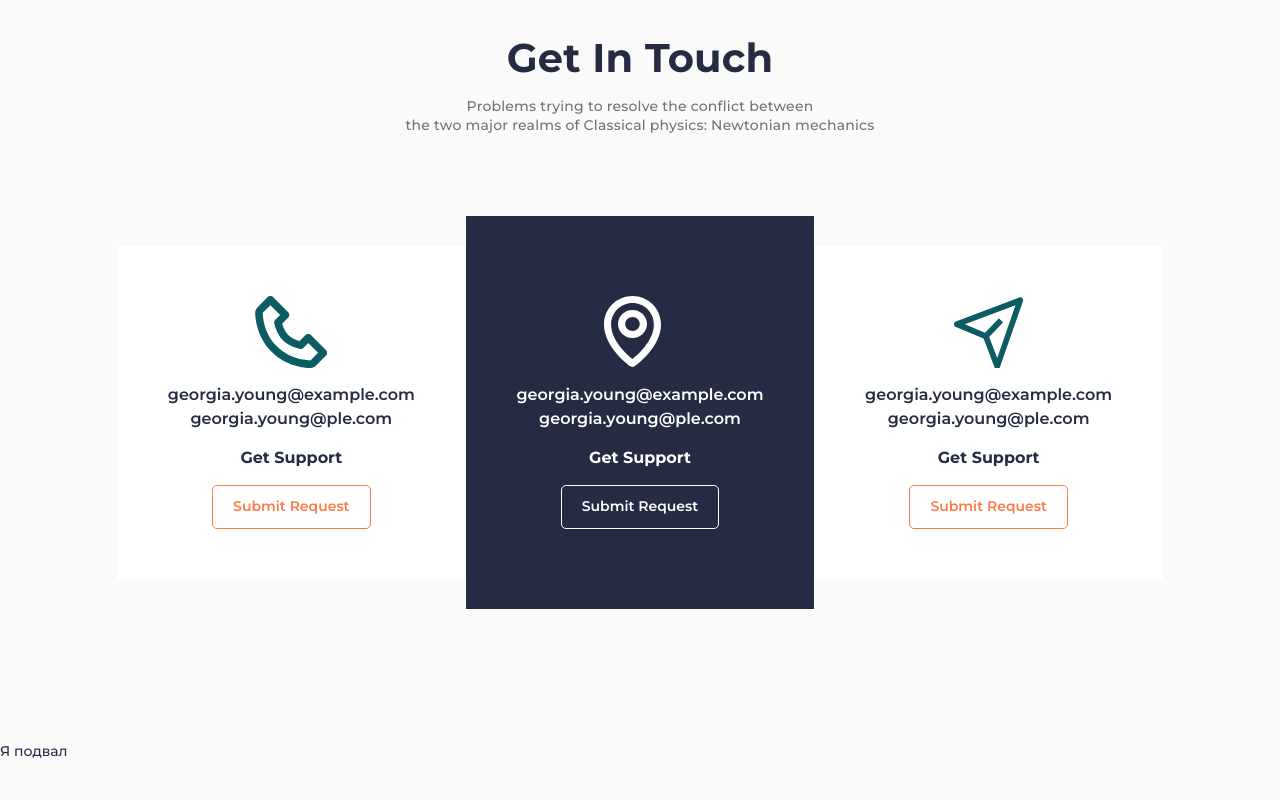
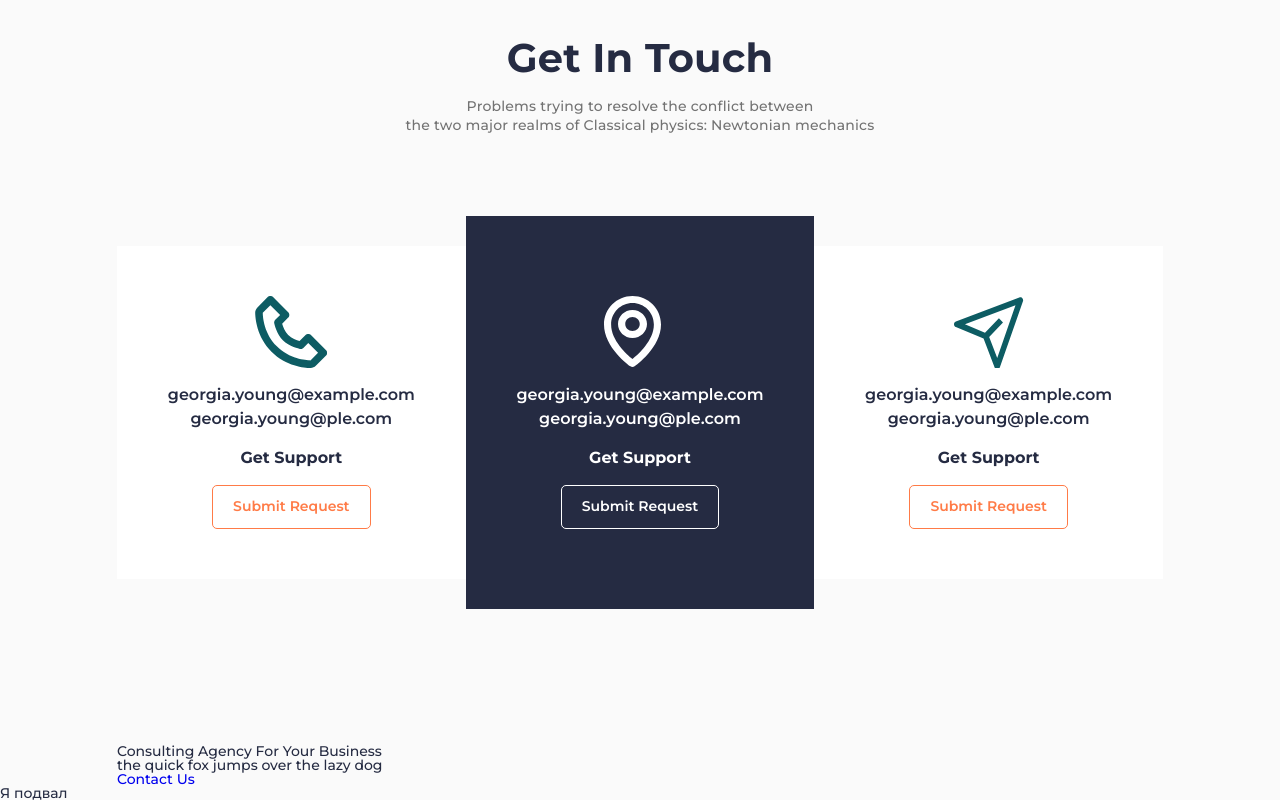
Before and after one commit to lambert34/Relvise, a plain HTML site: page Relvise/index.html in a window 1280 px wide. Shown: the part 3415-4215 px from the top of the page. Before the commit the page ends 4173 px from the top, so only its background shows below. Drawn offline with Linux system fonts and the light colour scheme.

Commit message:
заверстал новую мини-секцию с одной кнопкой и загом с текстом

```diff
--- a/Relvise/css/style.css
+++ b/Relvise/css/style.css
@@ -834,6 +834,26 @@ padding: 50px 15px;
     color: #fff;
 }
 
+/* ---------------Contact----------- */
+
+.page__contact {
+}
+.contact {
+}
+.contact__container {
+}
+
+.contact__body {
+}
+.contact__content {
+}
+.contact__title {
+}
+.contact__text {
+}
+.contact__button {
+}
+
 
 /* ---------------Подвал--------------------- */
 
--- a/Relvise/index.html
+++ b/Relvise/index.html
@@ -343,6 +343,17 @@
                     </div>
                 </div>
             </section>
+            <section class="page__contact contact">
+                <div class="contact__container _container">
+                    <div class="contact__body">
+                        <div class="contact__content">
+                            <h4 class="contact__title">Consulting Agency For Your Business</h4>
+                            <div class="contact__text">the quick fox jumps over the lazy dog</div>
+                        </div>
+                        <a href="#" class="contact__button">Contact Us</a>
+                    </div>
+                </div>
+            </section>
         </main>
         <footer class="footer">
 Я подвал
```
